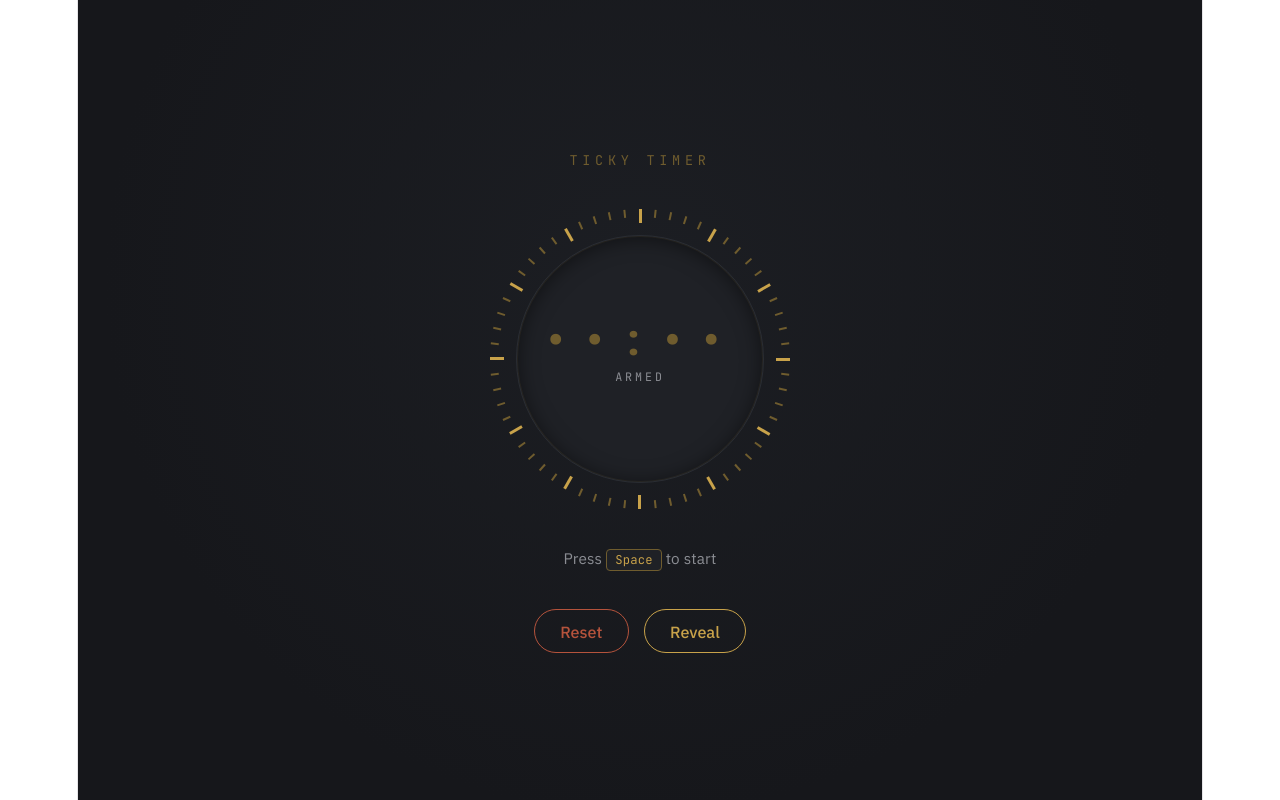
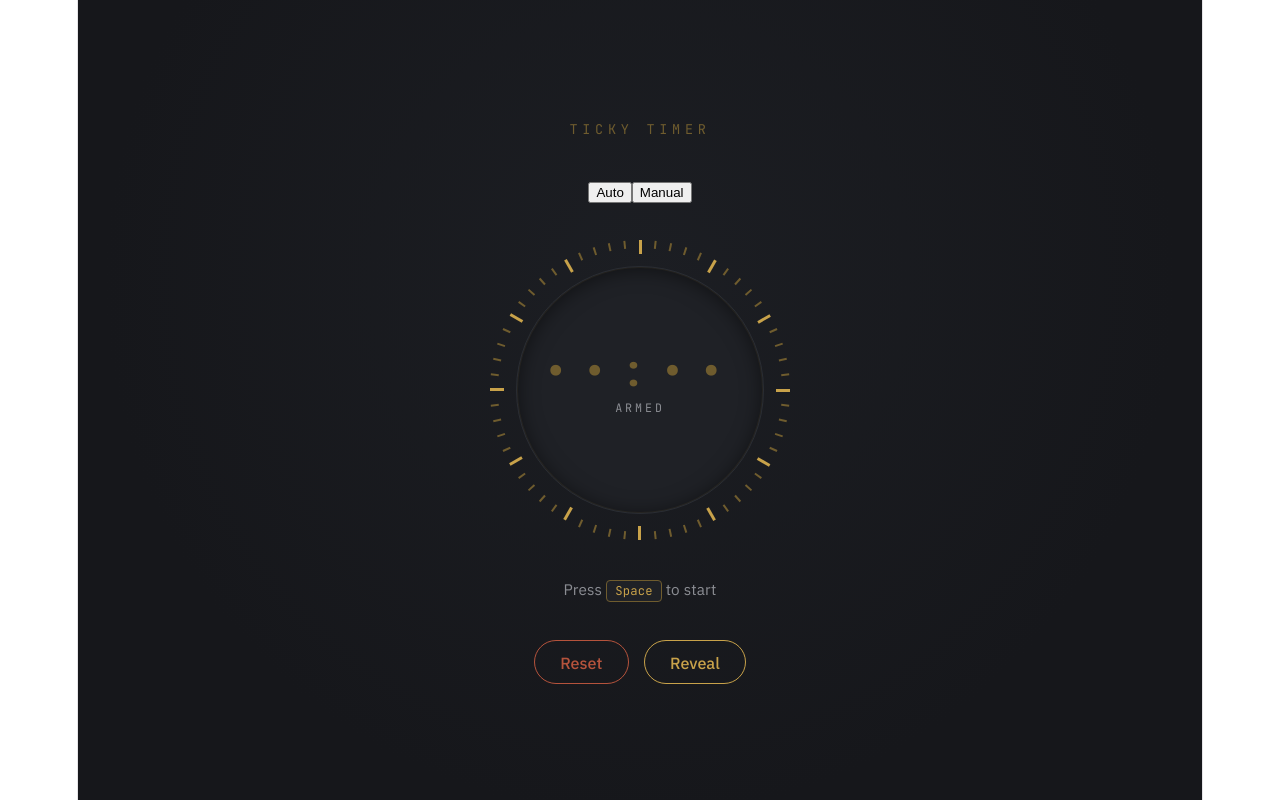
Before and after one commit to chariz1101/ticky-timer, a React (Vite) app: page / in a window 1280 px wide. Built offline with nearby package versions, Linux system fonts and the light colour scheme.

Commit message:
feat: frontend update

```diff
--- a/src/components/TickyTimer.tsx
+++ b/src/components/TickyTimer.tsx
@@ -17,7 +17,7 @@
 const BEZEL_TICKS = 60;
 
 export default function TickyTimer() {
-  const { elapsedMs, running, revealed, reset, toggleRevealed } = useHiddenTimer();
+  const { elapsedMs, running, revealed, mode, reset, toggleRevealed, setMode } = useHiddenTimer();
 
   const { mm, ss, cc } = useMemo(() => formatElapsed(elapsedMs), [elapsedMs]);
 
@@ -43,6 +43,25 @@
     <div className="ticky-stage">
       <div className="ticky-eyebrow">ticky&nbsp;timer</div>
 
+      <div className="ticky-mode-switch" role="group" aria-label="Reveal mode">
+        <button
+          type="button"
+          className={`ticky-mode-btn${mode === "auto" ? " ticky-mode-btn--active" : ""}`}
+          onClick={() => setMode("auto")}
+          disabled={running}
+        >
+          Auto
+        </button>
+        <button
+          type="button"
+          className={`ticky-mode-btn${mode === "manual" ? " ticky-mode-btn--active" : ""}`}
+          onClick={() => setMode("manual")}
+          disabled={running}
+        >
+          Manual
+        </button>
+      </div>
+
       <div className={`ticky-dial${running ? " ticky-dial--running" : ""}`}>
         <div className="ticky-bezel">{ticks}</div>
 
@@ -65,15 +84,18 @@
 
       <p className="ticky-hint">
         Press <kbd>Space</kbd> to {running ? "stop" : "start"}
+        {mode === "auto" ? " · hides on start, reveals on stop" : ""}
       </p>
 
       <div className="ticky-controls">
         <button type="button" className="ticky-btn ticky-btn--reset" onClick={reset}>
           Reset
         </button>
-        <button type="button" className="ticky-btn ticky-btn--reveal" onClick={toggleRevealed}>
-          {revealed ? "Hide" : "Reveal"}
-        </button>
+        {mode === "manual" && (
+          <button type="button" className="ticky-btn ticky-btn--reveal" onClick={toggleRevealed}>
+            {revealed ? "Hide" : "Reveal"}
+          </button>
+        )}
       </div>
     </div>
   );
```
